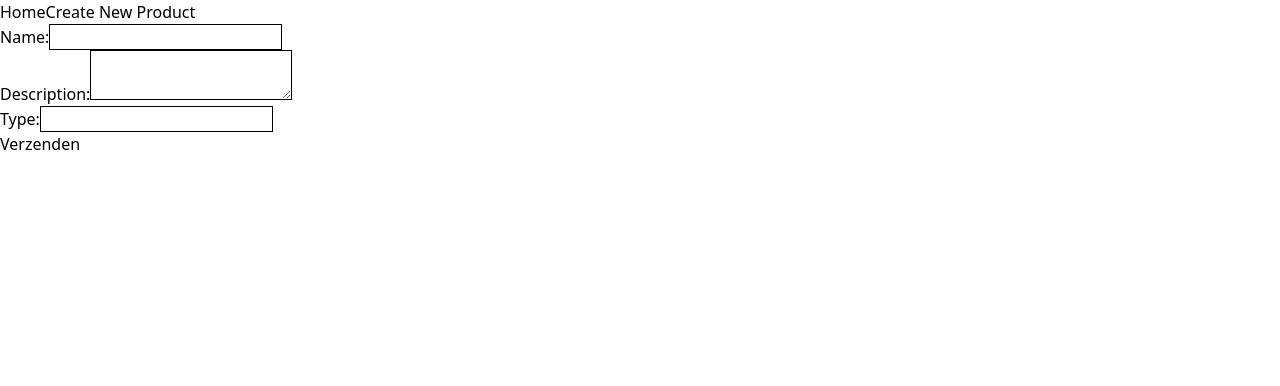
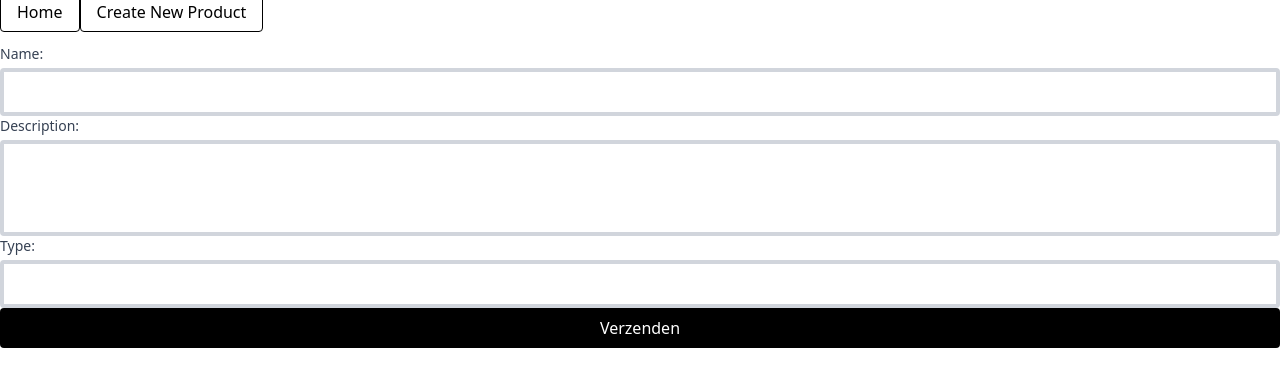
Before and after one commit to ThomasvanBockel/prg06-frontend, a React (Vite) app: page /create in a window 1280 px wide. Shown: the top 386 px of the page. Built offline with nearby package versions, Linux system fonts and the light colour scheme.

Commit message:
added styling

```diff
--- a/src/Card.jsx
+++ b/src/Card.jsx
@@ -4,12 +4,13 @@ function Card({id, name, type, description}) {
 
     return (
         <>
-            <li className="border-blue-600 border border-solid text-center w-2/5 flex-col bg-blue-100 text-black ">
+            <li className="border-black border border-solid text-center  flex-col  text-black p-2">
                 <h1>{name}</h1>
                 <p>{description ?? ""}</p>
                 <p>{type}</p>
 
-                <Link to={`/plants/${id}`}>Details</Link>
+                <Link className="bg-white border border-black text-black px-2 py-1 rounded"
+                      to={`/plants/${id}`}>Details</Link>
             </li>
         </>
     );
--- a/src/Create.jsx
+++ b/src/Create.jsx
@@ -41,41 +41,44 @@ function Create() {
     return (
         <>
             <form onSubmit={handleSubmit}>
-                <div>
-                    <label htmlFor="name">Name:</label>
+                <div className="flex flex-col mt-5">
+                    <label className="text-sm font-medium text-gray-700 mb-1" htmlFor="name">Name:</label>
                     <input
                         type="text"
                         id="name"
                         name="name"
                         value={formData.name}
                         onChange={handleInputChange}
-                        className="border"
+                        className=" border-4 border-gray-300 rounded px-3 py-2 focus:outline-none focus:ring-2 focus:ring-black"
+
                     />
                 </div>
 
-                <div>
-                    <label htmlFor="description">Description:</label>
+                <div className="flex flex-col">
+                    <label className="text-sm font-medium text-gray-700 mb-1" htmlFor="description">Description:</label>
                     <textarea
                         id="description"
                         name="description"
                         value={formData.description}
                         onChange={handleInputChange}
 
-                        className="border"
+                        className="border-4 border-gray-300 rounded px-3 py-2 h-24 resize-none focus:outline-none focus:ring-2 focus:ring-black"
                     />
                 </div>
-                <div>
-                    <label htmlFor="type">Type:</label>
+                <div className="flex flex-col">
+                    <label className="text-sm font-medium text-gray-700 mb-1" htmlFor="type">Type:</label>
                     <input
                         type="text"
                         id="type"
                         name="type"
                         value={formData.type}
                         onChange={handleInputChange}
-                        className="border"
+                        className="border-4 border-gray-300 rounded px-3 py-2 bg-white focus:outline-none focus:ring-2 focus:ring-black"
                     />
                 </div>
-                <button type="submit">Verzenden</button>
+                <button className="w-full bg-black text-white py-2 rounded hover:bg-gray-800 transition"
+                        type="submit">Verzenden
+                </button>
             </form>
 
         </>
--- a/src/Home.jsx
+++ b/src/Home.jsx
@@ -51,6 +51,7 @@ function Home() {
 
     return (
         <>
+
             <Limit onLimitSubmit={handleLimitSubmit}/>
 
             {items.map((item) => (
--- a/src/Layout.jsx
+++ b/src/Layout.jsx
@@ -5,8 +5,10 @@ function Layout() {
         <div>
             <header>
                 <nav>
-                    <Link to={`/`}>Home</Link>
-                    <Link to={`/create`}>Create New Product</Link>
+                    <Link className="bg-white border border-black text-black px-4 py-2 rounded" to={`/`}>Home</Link>
+                    <Link className="bg-white border border-black text-black px-4 py-2 rounded" to={`/create`}>Create
+                        New
+                        Product</Link>
                 </nav>
             </header>
             <main>
--- a/src/Limit.jsx
+++ b/src/Limit.jsx
@@ -21,17 +21,18 @@ function Limit({onLimitSubmit}) {
     }
     return (
         <>
-            <form onSubmit={handleSubmit}>
-                <label htmlFor="limit">Limiet</label>
+            <form className="flex flex-row items-center justify-center" onSubmit={handleSubmit}>
+                <label className="text-sm font-medium text-gray-700" htmlFor="limit">Limiet</label>
                 <input
+                    className="border border-black bg-white text-black px-3 py-1 rounded focus:outline-none focus:ring-2 focus:ring-black"
                     type="text"
                     id="limit"
                     name="limit"
                     value={limitData.limit}
                     onChange={handleInputChange}
-                    className="border"
+
                 />
-                <button>toevoegen</button>
+                <button className="bg-white border border-black text-black px-4 py-2 rounded">toevoegen</button>
             </form>
 
         </>
--- a/src/Pagination.jsx
+++ b/src/Pagination.jsx
@@ -8,21 +8,25 @@ function Pagination({next, previous, newPage}) {
 
     if (next) {
         nextButton = (
-            <button onClick={() => newPage(next.href)}>Next</button>
+            <button className="bg-white border border-black text-black px-4 py-2 rounded items-end ml-auto"
+                    onClick={() => newPage(next.href)}>Next</button>
         )
     }
 
     if (previous) {
         previousButton = (
-            <button onClick={() => newPage(previous.href)}>Previous</button>   // CHANGED
+            <button className="bg-white border border-black text-black px-4 py-2 rounded"
+                    onClick={() => newPage(previous.href)}>Previous</button>
         );
     }
 
     return (
         <>
-            {previousButton}
+            <div className="flex items-center w-full">
 
-            {nextButton}
+                {previousButton}
+                {nextButton}
+            </div>
         </>
     );
 }
--- a/src/PlantDetails.jsx
+++ b/src/PlantDetails.jsx
@@ -49,14 +49,22 @@ function PlantDetails() {
 
     return (
         <>
-            <h1>{item.name ?? "niks"}</h1>
-            <p>{item.description ?? "niks"}</p>
-            <p>{item.type ?? "geen type"}</p>
+            <div
+                className="flex flex-col items-center mt-5 border-black border border-solid text-center    text-black p-2">
 
-            <button onClick={handleDelete}>Delete</button>
+                <h1 className="text-gray-700 text-lg font-medium">{item.name ?? "niks"}</h1>
+                <p className="text-gray-500 mb-4">{item.description ?? "niks"}</p>
+                <p className="text-gray-500 mb-4">{item.type ?? "geen type"}</p>
+                <Link
+                    className="px-4 py-2 border-2 border-black rounded hover:bg-black hover:text-white transition mr-2"
+                    to={`/plants/edit/${item.id}`}>edit</Link>
 
-            <Link to={`/plants/edit/${item.id}`}>edit</Link>
+                <button
+                    className=" mt-2 px-4 py-2 border-2 border-red-600 text-red-600 rounded hover:bg-red-600 hover:text-white transition"
+                    onClick={handleDelete}>Delete
+                </button>
 
+            </div>
         </>
     );
 }
--- a/src/PlantEdit.jsx
+++ b/src/PlantEdit.jsx
@@ -82,41 +82,43 @@ function PlantEdit() {
     return (
         <>
             <form onSubmit={handleSubmit}>
-                <div>
-                    <label htmlFor="name">Name:</label>
+                <div className="flex flex-col mt-5">
+                    <label className="text-sm font-medium text-gray-700 mb-1" htmlFor="name">Name:</label>
                     <input
                         type="text"
                         id="name"
                         name="name"
                         value={formData.name}
                         onChange={handleInputChange}
-                        className="border"
+                        className="border-4 border-gray-300 rounded px-3 py-2 bg-white focus:outline-none focus:ring-2 focus:ring-black"
                     />
                 </div>
 
-                <div>
-                    <label htmlFor="description">Description:</label>
+                <div className="flex flex-col">
+                    <label className="text-sm font-medium text-gray-700 mb-1" htmlFor="description">Description:</label>
                     <textarea
                         id="description"
                         name="description"
                         value={formData.description}
                         onChange={handleInputChange}
+                        className="border-4 border-gray-300 rounded px-3 py-2 bg-white focus:outline-none focus:ring-2 focus:ring-black"
 
-                        className="border"
                     />
                 </div>
-                <div>
-                    <label htmlFor="type">Type:</label>
+                <div className="flex flex-col">
+                    <label className="text-sm font-medium text-gray-700 mb-1" htmlFor="type">Type:</label>
                     <input
                         type="text"
                         id="type"
                         name="type"
                         value={formData.type}
                         onChange={handleInputChange}
-                        className="border"
+                        className="border-4 border-gray-300 rounded px-3 py-2 bg-white focus:outline-none focus:ring-2 focus:ring-black"
                     />
                 </div>
-                <button type="submit">Verzenden</button>
+                <button className="w-full bg-black text-white py-2 rounded hover:bg-gray-800 transition"
+                        type="submit">Verzenden
+                </button>
             </form>
         </>
     );
```
